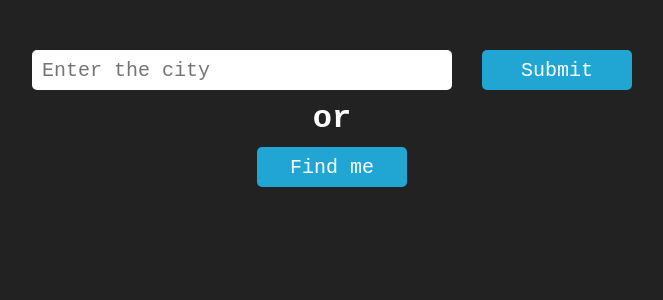
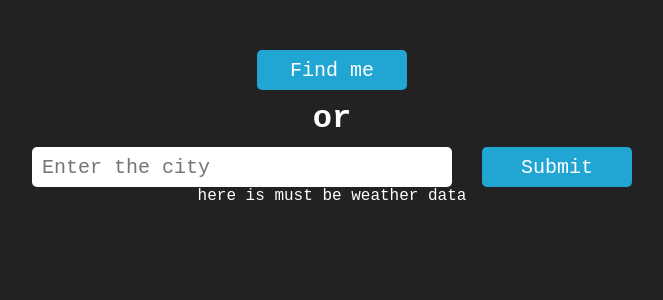
Before and after one commit to korochevot/weather-app, a React (Create React App) app: page / in a window 1280 px wide. Shown: the top 300 px of the page, without its empty margins (308-971 px from the left). Built offline with nearby package versions, Linux system fonts and the light colour scheme.

Commit message:
Save data to localStorage

```diff
--- a/src/components/App.js
+++ b/src/components/App.js
@@ -1,11 +1,12 @@
 import React, { Component } from 'react';
 import axios from 'axios';
 import Form from './Form'
+import WeatherData from './WeatherData'
 import '../css/App.css'
 
 class App extends Component {
   state = {
-    weatherData: []
+    myWeatherData: []
   }
 
   getLocation = () => {
@@ -13,7 +14,7 @@ class App extends Component {
       (position) => {
         axios.get('https://api.openweathermap.org/data/2.5/weather?lat='+position.coords.latitude+'&lon='+position.coords.longitude+'&appid=3b29cda6faa9422aaab7ababbaeae5bd&units=metric')
         .then(res => {
-          this.setState({ weatherData: res.data });
+          this.setState({ myWeatherData: res.data });
           console.log(res.data);
         })
         .catch((err) => {
@@ -26,26 +27,20 @@ class App extends Component {
   }
 
   render() {
-    if(!this.state.weatherData.main){
-      return (
-        <div className="mainBlock">
-          <Form />
-          <h1>or</h1>
-          <button className="findMe_btn" onClick={this.getLocation}>Find me</button>
-        </div>
-      )
-    }
     return (
       <div className="mainBlock">
+        <button className="findMe_btn" onClick={this.getLocation}>Find me</button>
+        <h1>or</h1>
         <Form />
-        <div className="weather_description">
-          <h1>{this.state.weatherData.name}</h1>
-          <span>{this.state.weatherData.main.temp}&deg;</span>
-          <span>{this.state.weatherData.weather[0].main}</span>
-          <span>{this.state.weatherData.wind.speed}m/s</span>
-        </div>
-        <h1>or</h1>
-        <button className="findMe_btn" onClick={this.getLocation}>Find me</button>
+        <WeatherData />
+        {this.state.myWeatherData.main &&
+          <div className="weather_description">
+            <h1>{this.state.myWeatherData.name}</h1>
+            <span>{this.state.myWeatherData.main.temp}&deg;</span>
+            <span>{this.state.myWeatherData.weather[0].main}</span>
+            <span>{this.state.myWeatherData.wind.speed}m/s</span>
+          </div>
+        }
       </div>
     );
   }
--- a/src/components/Form.js
+++ b/src/components/Form.js
@@ -13,8 +13,17 @@ class Form extends Component{
         const userCity = this.state.city;
         axios.get('https://api.openweathermap.org/data/2.5/weather?q='+userCity+'&appid=3b29cda6faa9422aaab7ababbaeae5bd&units=metric')
         .then(res => {
-            this.setState({ weatherData: res.data });
-            console.log(this.state.weatherData);
+            this.setState({ weatherData: res.data});
+
+            let localStorageData = localStorage.getItem('weather_data');
+            if(!localStorageData){
+                localStorage.setItem('weather_data', JSON.stringify(res.data));
+            }else{
+                localStorage.setItem('weather_data', localStorageData + '&&' + JSON.stringify(res.data));
+            }
+
+
+
         })
         .catch((err) => {
             console.log(err);
@@ -26,19 +35,6 @@ class Form extends Component{
     }
 
     render(){
-        if(!this.state.weatherData.main){
-            return (
-                <form className="form" onSubmit={this.handleSubmit}>
-                    <input
-                        type="text"
-                        placeholder="Enter the city"
-                        value = {this.state.city}
-                        onChange = {this.handleCityChange}
-                    />
-                    <button className="submit_btn">Submit</button>
-                </form>
-            )
-        }
         return(
             <div>
                 <form className="form" onSubmit={this.handleSubmit}>
@@ -50,12 +46,14 @@ class Form extends Component{
                     />
                     <button className="submit_btn">Submit</button>
                 </form>
+                {this.state.weatherData.main &&
                     <div className="weather_description">
                         <h1>{this.state.weatherData.name}</h1>
                         <span>{this.state.weatherData.main.temp}&deg;</span>
                         <span>{this.state.weatherData.weather[0].main}</span>
                         <span>{this.state.weatherData.wind.speed}m/s</span>
                     </div>
+                }
             </div>
         )
     }
--- /dev/null
+++ b/src/components/WeatherData.js
@@ -0,0 +1,30 @@
+import React, { Component } from 'react';
+
+class WeatherData extends Component{
+    state = {
+        weatherData : []
+    }
+
+    componentDidMount(){
+        let weatherLocalData = localStorage.getItem('weather_data');
+        if(weatherLocalData){
+            weatherLocalData = weatherLocalData.split('&&');
+            for (let i = 0; i < weatherLocalData.length; i++){
+                this.setState({weatherData : weatherLocalData});
+                console.log(this.state.weatherData)
+            }
+        }else{
+            console.log('localstorage not found')
+        }
+    }
+
+    render() {
+        return (
+            <div>
+                here is must be weather data
+            </div>
+        )
+    }
+}
+
+export default WeatherData;
```
Lines whose indentation alone changed are shown as unchanged.
